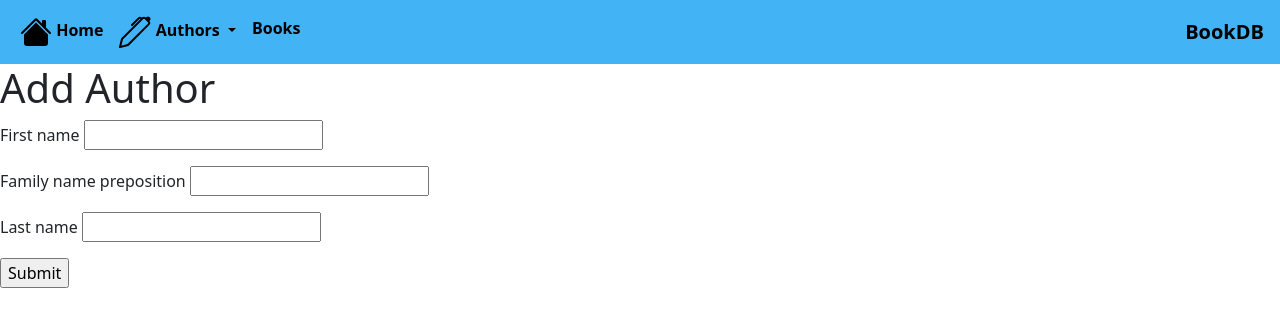
After one commit to lsiepman/BookDB, a Flask app: page /add_author in a window 1280 px wide. The commit adds this page. Shown: the top 327 px of the page. Run offline with Flask 3, Linux system fonts and the light colour scheme; parts of the project's set-up code (start-up, migrations or seed data) failed here and were passed over; some libraries are stand-ins or nearby versions.

Commit message:
Added a very basic create author form. Non functional for now. Also still missing fields

```diff
--- a/app/app.py
+++ b/app/app.py
@@ -1,8 +1,42 @@
+import json
 from flask import Flask, render_template
+from flask_wtf import FlaskForm
+from wtforms import StringField
+from wtforms.validators import InputRequired
+from .general_functions import fetch_secret_key
+
+
+class AuthorForm(FlaskForm):
+    first_name = StringField("First name", validators=[InputRequired()])
+    family_name_prep = StringField("Family name preposition")
+    last_name = StringField("Last name", validators=[InputRequired()])
+
 
 app = Flask(__name__)
+app.config["SECRET_KEY"] = fetch_secret_key()
+
+
+@app.route("/favicon.ico")
+def favicon():
+    return "", 204  # No Content
 
 
 @app.route("/")
-def hello_world():
+def home():
     return render_template("home.html")
+
+
+@app.route("/view_authors")
+def view_author_page():
+    return render_template("view_authors.html")
+
+
+@app.route("/add_author")
+def add_author_page():
+    form = AuthorForm()
+    if form.validate_on_submit():
+        first_name = form.first_name
+        family_name_prep = form.family_name_prep
+        last_name = form.last_name
+
+    return render_template("add_author.html", form=form)
--- a/app/general_functions.py
+++ b/app/general_functions.py
@@ -14,3 +14,9 @@ def generate_db_string() -> str:
         f"@{db_creds['host']}:{db_creds['port']}/"
         f"{db_creds['default_database']}"
     )
+
+
+def fetch_secret_key() -> str:
+    # load credentials
+    with open("credentials.json", "r", encoding="utf-8") as f:
+        return json.load(f)["secret_key"]
--- a/app/static/css/styles.css
+++ b/app/static/css/styles.css
@@ -8,3 +8,7 @@
     color: black;
     font-weight: bold;
 }
+
+title {
+    display: none;
+}
--- /dev/null
+++ b/app/templates/add_author.html
@@ -0,0 +1,27 @@
+{% extends 'base.html' %}
+
+
+{% block header %}
+<title>Add Author</title>
+{% endblock %}
+
+{% block body %}
+
+<div>
+    <h1>Add Author</h1>
+    <div>
+        <form method="post" action="/" enctype="multipart/form-data">
+            {{ form.csrf_token }}
+            <p>{{ form.first_name.label }} {{ form.first_name() }}</p>
+            <p>{{ form.family_name_prep.label }} {{ form.family_name_prep() }}</p>
+            <p>{{ form.last_name.label }} {{ form.last_name() }}</p>
+            <p><input type="submit" value="Submit"></p>
+        </form>
+    </div>
+
+</div>
+
+
+
+
+{% endblock %}
--- a/app/templates/base.html
+++ b/app/templates/base.html
@@ -14,7 +14,6 @@
     <!-- Bootstrap javascript  -->
     <script type="text/javascript" src="{{ url_for('static', filename='scripts/bootstrap.bundle.min.js') }}"></script>
 
-    <title>{% block title %}{% endblock %}</title>
     {% block header %}{% endblock %}
 </head>
 
@@ -23,7 +22,7 @@
         <div class="container-fluid">
             <ul class="navbar-nav me-auto mb-2 mb-lg-0">
                 <li class="nav-item">
-                    <a class="nav-link nav-text" href="#">
+                    <a class="nav-link nav-text" href="/">
                         <img src="{{ url_for('static', filename='icons/house-fill.svg') }}" width="32" height="32"> Home
                     </a>
                 </li>
@@ -33,13 +32,13 @@
                         <img src="{{ url_for('static', filename='icons/pen.svg') }}" width="32" height="32"> Authors
                     </a>
                     <ul class="dropdown-menu" aria-labelledby="dropdownMenuButton">
-                        <li><a class="dropdown-item" href="#">Link</a></li>
-                        <li><a class="dropdown-item" href="#">Another link</a></li>
-                        <li><a class="dropdown-item" href="#">A third link</a></li>
+                        <li><a class="dropdown-item" href="/view_authors">Authors</a></li>
+                        <li><a class="dropdown-item" href="/add_author">Add Author</a></li>
+                        <li><a class="dropdown-item" href="#">Edit Author</a></li>
                     </ul>
                 </li>
                 <li class="nav-item">
-                    <a class="nav-link nav-text" href="#">Link 3</a>
+                    <a class="nav-link nav-text" href="#">Books</a>
                 </li>
             </ul>
         </div>
@@ -48,7 +47,7 @@
 
 
 
-    {% block content %}{% endblock %}
+    {% block body %}{% endblock %}
     {% block scripts %}{% endblock %}
 </body>
 
--- a/app/templates/home.html
+++ b/app/templates/home.html
@@ -1,7 +1,8 @@
 {% extends 'base.html' %}
 
-{% block header %}{% endblock %}
+{% block header %}
+<title>Home</title>
+{% endblock %}
 
 {% block body %}
-<h1>{% block title %}Home{% endblock %}</h1>
 {% endblock %}
--- a/requirements.txt
+++ b/requirements.txt
@@ -2,6 +2,7 @@ blinker==1.9.0
 click==8.1.8
 colorama==0.4.6
 Flask==3.1.0
+Flask-WTF==1.2.2
 greenlet==3.2.1
 iniconfig==2.1.0
 itsdangerous==2.2.0
@@ -15,3 +16,4 @@ python-dotenv==1.1.1
 SQLAlchemy==2.0.40
 typing_extensions==4.13.2
 Werkzeug==3.1.3
+WTForms==3.2.1
```
